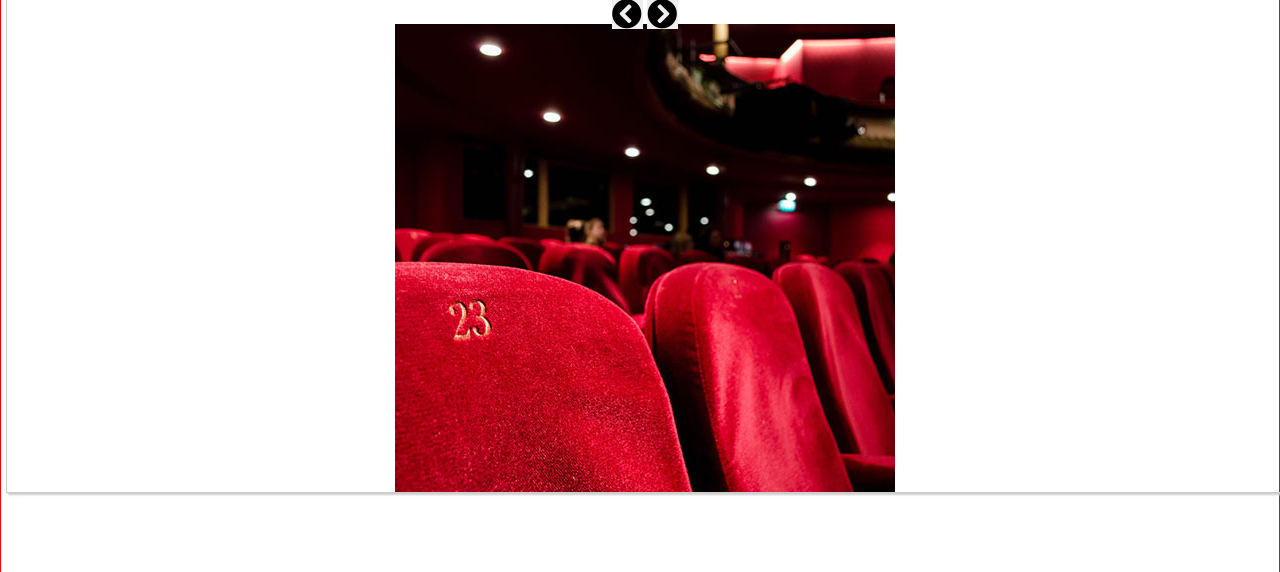
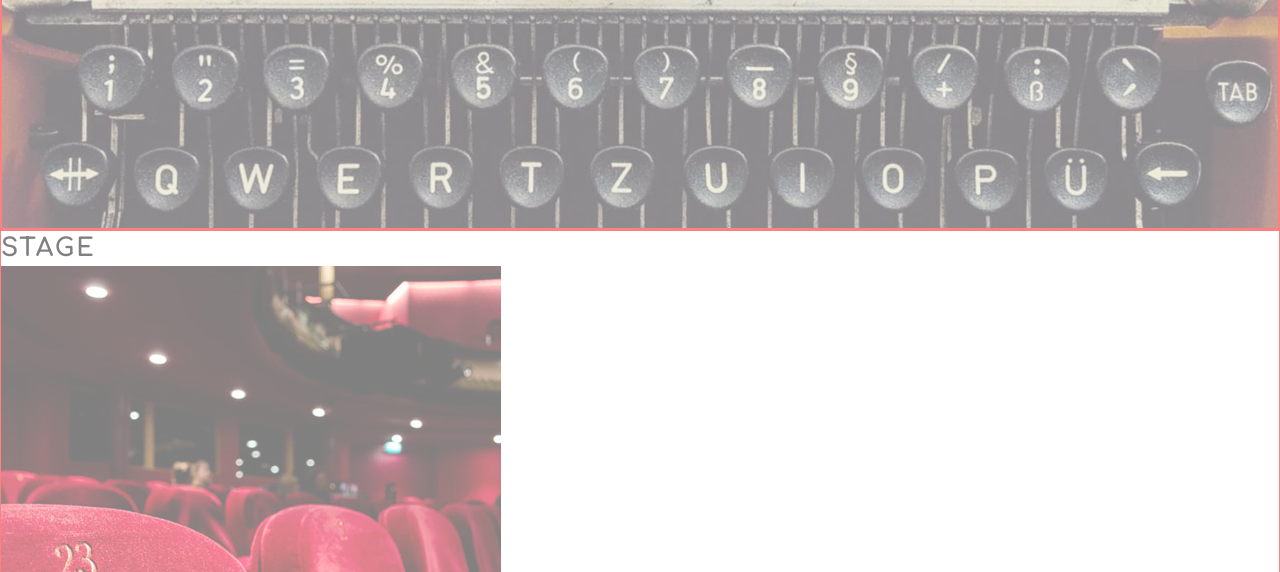
Before and after one commit to erinannette/Bri-Brown-Portfolio, a website: page writing.html in a window 1280 px wide. Shown: the part 92-664 px from the top of the page. Drawn offline with nearby package versions, Linux system fonts and the light colour scheme.

Commit message:
Reworking writing.html without carousel

```diff
--- a/public/styles/style.css
+++ b/public/styles/style.css
@@ -441,12 +441,6 @@ input:checked {
     position: absolute;
     top: 2%;
     left: 9%; }
-  .site--wrapper .hero .hero--image__half {
-    display: none;
-    width: 100%; }
-    .site--wrapper .hero .hero--image__half img {
-      width: 100%;
-      display: block; }
 
 @media (max-width: 1060px) {
   .top-bar .container--nav {
@@ -931,12 +925,6 @@ input:checked {
     position: absolute;
     top: 2%;
     left: 9%; }
-  .site--wrapper .hero .hero--image__half {
-    display: none;
-    width: 100%; }
-    .site--wrapper .hero .hero--image__half img {
-      width: 100%;
-      display: block; }
 
 @media (max-width: 1060px) {
   .top-bar .container--nav {
@@ -985,61 +973,28 @@ footer {
   .section--container h3 {
     padding: 80px 0 20px 20px; }
 
-.carouselbox {
-  font-family: sans-serif;
-  font-size: 16px;
-  width: 100%;
-  position: relative;
-  margin: 5px;
-  border: 1px solid #ccc;
-  box-shadow: 2px 2px 2px #ccc;
-  overflow: hidden; }
-  .carouselbox .buttons {
-    width: 100%; }
-    .carouselbox .buttons .buttons i {
-      font-size: 3rem; }
-    .carouselbox .buttons .buttons .prev {
-      padding-right: 35px; }
-
-.content {
-  margin: 0;
-  padding: 0; }
-
-.content li {
-  font-size: 100px;
-  margin: 0;
-  padding: 0;
-  width: 100%;
-  list-style: none;
-  text-align: center; }
-
-.active {
-  height: 500px; }
-
-.active li {
-  position: absolute;
-  top: 500px; }
-
-.active li.current {
-  top: 30px; }
-
-/* BUTTONS */
-.active .buttons {
-  padding: 5px 0;
-  text-align: center;
-  z-index: 10;
-  position: relative; }
-
-.carouselbox button {
-  border: none;
-  display: none; }
-
-.active button {
-  display: inline-block; }
-
-.offscreen {
-  position: absolute;
-  left: -2000px; }
+.site--wrapper__writing {
+  border: 1px solid red;
+  width: 100%; }
+  .site--wrapper__writing .header--container {
+    border: 1px solid red;
+    width: 100%;
+    height: 40vh;
+    background: url("../../public/assets/hero-writing.jpg");
+    background-repeat: no-repeat;
+    background-size: cover;
+    background-position: bottom;
+    position: relative; }
+    .site--wrapper__writing .header--container img {
+      width: 100%;
+      display: block; }
+  .site--wrapper__writing .overlay {
+    position: absolute;
+    top: 0;
+    bottom: 0;
+    right: 0;
+    left: 0;
+    background: rgba(255, 255, 255, 0.5); }
 
 .hide {
   display: none; }
@@ -1486,12 +1441,6 @@ input:checked {
     position: absolute;
     top: 2%;
     left: 9%; }
-  .site--wrapper .hero .hero--image__half {
-    display: none;
-    width: 100%; }
-    .site--wrapper .hero .hero--image__half img {
-      width: 100%;
-      display: block; }
 
 @media (max-width: 1060px) {
   .top-bar .container--nav {
--- a/src/styles/partials/_writing.scss
+++ b/src/styles/partials/_writing.scss
@@ -12,66 +12,32 @@
     }
 }
 
-
-// WRITING CAROUSEL
-.carouselbox {
-    font-family: sans-serif;
-    font-size: 16px;
+// HERO
+.site--wrapper__writing {
+    border: 1px solid red;
     width: 100%;
-    position: relative;
-    margin: 5px;
-    border: 1px solid #ccc;
-    box-shadow: 2px 2px 2px #ccc;
-    overflow: hidden;
-    .buttons {
+    .header--container {
+        border: 1px solid red;
         width: 100%;
-        .buttons i {
-            font-size: 3rem;
-        }
-        .buttons .prev {
-            padding-right: 35px;
+        height: 40vh;
+        background: url("../../public/assets/hero-writing.jpg");
+        background-repeat: no-repeat;
+        background-size: cover;
+        background-position: bottom;
+        position: relative;
+        img {
+            width: 100%;
+            display: block;
         }
     }
-}
-.content {
-    margin: 0;
-    padding: 0;
-}
-.content li {
-    font-size: 100px;
-    margin: 0;
-    padding: 0;
-    width: 100%;
-    list-style: none;
-    text-align: center;
-}
-.active {
-    height: 500px;
-}
-.active li {
-    position: absolute;
-    top: 500px;
-}
-.active li.current {
-    top: 30px;
-}
-/* BUTTONS */
-.active .buttons {
-    padding: 5px 0;
-    text-align: center;
-    z-index: 10;
-    position: relative;
-}
-.carouselbox button {
-    border: none;
-    display: none;
-}
-.active button {
-    display: inline-block;
-}
-.offscreen {
-    position: absolute;
-    left: -2000px;
+     .overlay {
+        position: absolute;
+        top: 0;
+        bottom: 0;
+        right: 0;
+        left: 0;
+        background: rgba(255,255,255,0.5);
+    }
 }
 
 .hide {
--- a/writing.html
+++ b/writing.html
@@ -18,53 +18,23 @@
 
     <!-- --- SLIDER NAV -- -->
     <header>
-        <input type="checkbox" id="toggle" name="toggle">
+        <div class="site--wrapper__writing">
+            <section class="header--container">
+                <h1>Writing Portfolio</h1>
+                <div class="nav">
+                    <a href="index.html">Home</a>
+                </div>
+            </section>
+            <div class="overlay"></div>
+        </div>
+    </header>
 
-        <ul class="nav">
-            <li><a href="#home">Home</a></li>
-            <li><a href="#about">About Me</a></li>
-            <li><a href="#portfolio">Portfolio</a></li>
-            <li><a href="#news" target="_blank">News</a></li>
-            <li><a href="#contact">Contact</a></li>
-        </ul>
-        <!-- -- SITE WRAPPER -- -->
-        <div class="site--wrapper">
-            <!-- -- TOP BAR -- -->
-            <section class="top-bar" id="top-bar">
+    <section class="section--container">
+        <div>
+            <h2>Stage</h2>
+        </div>
 
-                <label for="toggle">
-                    <div id="nav-icon">
-                        <span></span>
-                        <span></span>
-                        <span></span>
-                        <span></span>
-                    </div>
-                </label>
-
-                <nav class="container--nav">
-                    <ul class="top-bar-nav">
-                        <li><a href="index.html">Home</a></li>
-                        <li><a href="directing.html">Directing</a></li>
-                        <!-- <li><a href="#about">About</a></li>
-                        <li><a href="#portfolio">Portfolio</a></li>
-                        <li><a href="#news">News</a></li>
-                        <li><a href="index.html" id="#contact">Contact</a></li> -->
-                    </ul>
-                </nav>
-
-            </section>
-            <section class="section--container">
-                <h1>Writing Portfolio</h1>
-                <h2>Stage</h2>
-                <div class="carouselbox">
-                    <div class="buttons">
-                        <button class="prev">
-                            <i class="fas fa-chevron-circle-left"></i>
-                        </button>
-                        <button class="next">
-                            <i class="fas fa-chevron-circle-right"></i>
-                        </button>
-                    </div>
+        <div>
             <ul class="content">
                 <li class="carousel1-pic">
                     <img src="../public/assets/carousel-1.jpg">
@@ -165,16 +135,8 @@
     </footer>
 
     <script src="https://ajax.googleapis.com/ajax/libs/jquery/2.1.4/jquery.min.js"></script>
+
     <script src="public/scripts/app.js"></script>
-    <script>
-        $(document).ready(function () {
-            $('#nav-icon').click(function () {
-                $(this).toggleClass('open');
-            });
-        });
-    </script>
-
 
 </body>
-
 </html>
```
Also changed, not shown: src/styles/partials/_menu.scss (+0 -8 lines), writing_carousel.html (added, +180 -0 lines), public/assets/hero-writing.jpg (added). Lines whose indentation alone changed are shown as unchanged.
